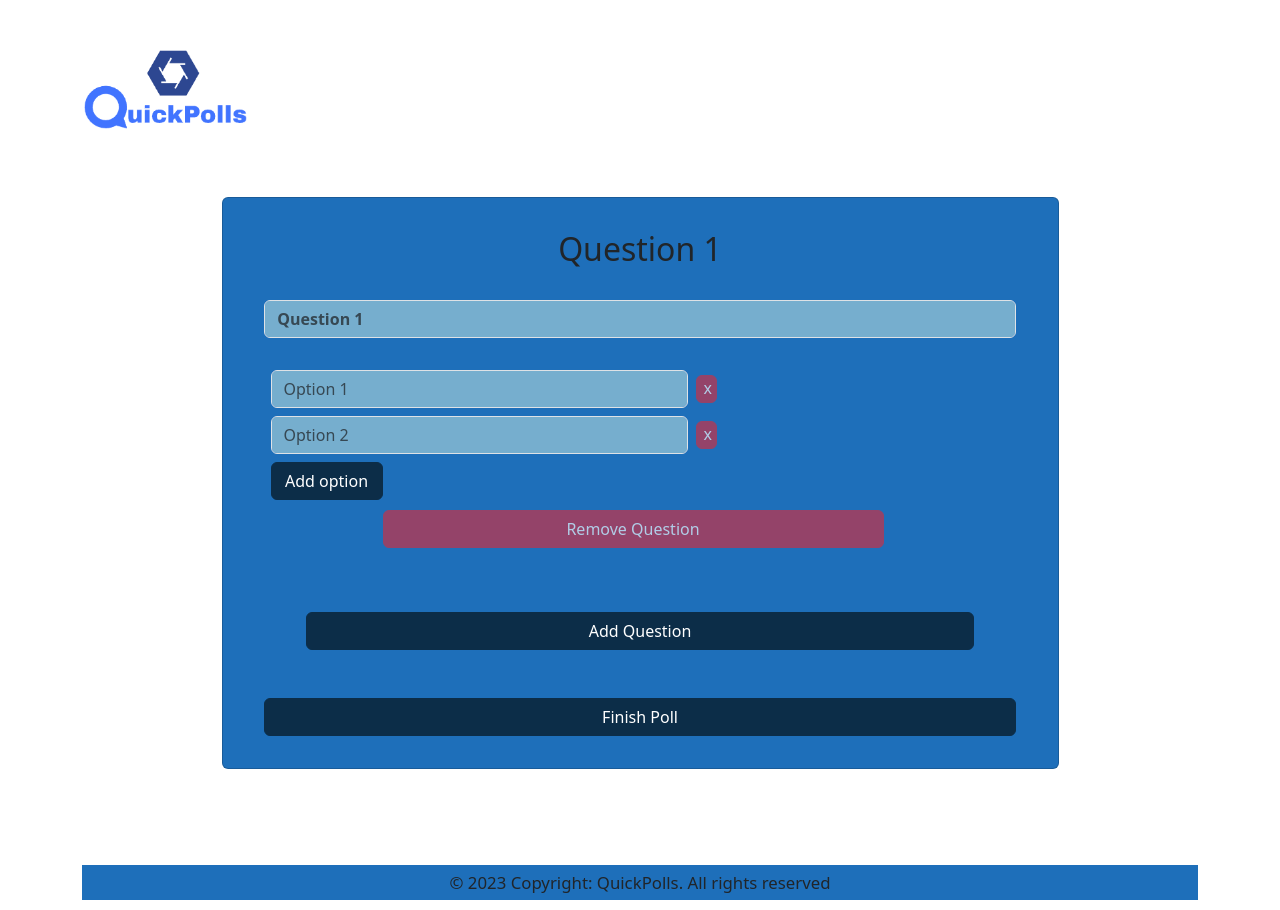
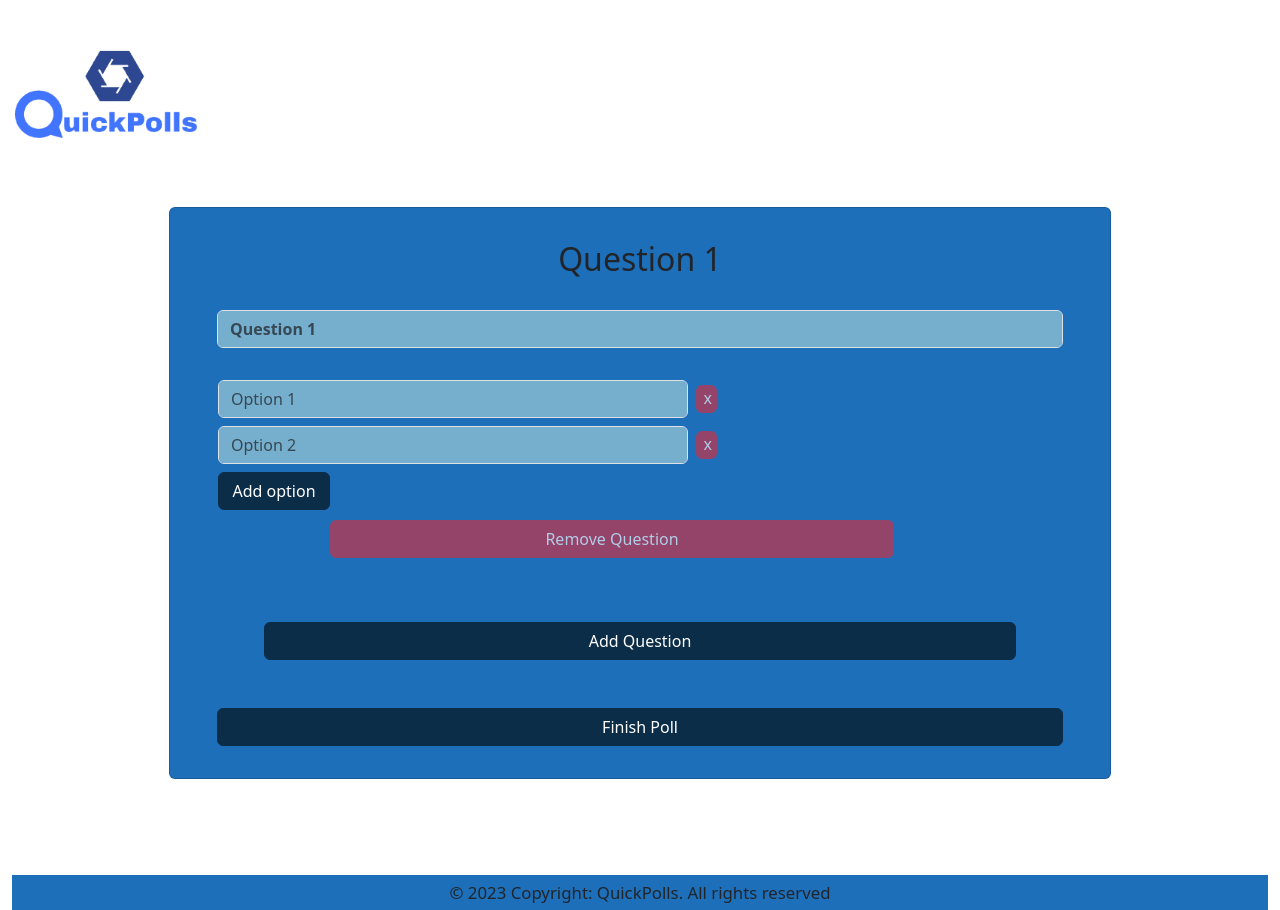
Before and after one commit to endy-M/QuickPolls, a React (Vite) app: page / in a window 1280 px wide. Built offline with nearby package versions, Linux system fonts and the light colour scheme.

Commit message:
styling changes, fixing page fitting

```diff
--- a/src/App.css
+++ b/src/App.css
@@ -1,4 +1,5 @@
 body {
+    width: 100vw;
     max-width: 100vw;
     overflow: hidden;
     box-sizing: border-box;
--- a/src/App.jsx
+++ b/src/App.jsx
@@ -164,7 +164,7 @@ function App() {
   };
 
   return (
-    <div className='container App'>
+    <div className='container-fluid App'>
       {/* Logo */}
       <img
         className='logo'
--- a/src/Poll.jsx
+++ b/src/Poll.jsx
@@ -125,7 +125,7 @@ function Poll() {
   };
 
   return (
-    <div className='container App'>
+    <div className='container-fluid App'>
       {/* Logo */}
       <img
         className='logo'
```
